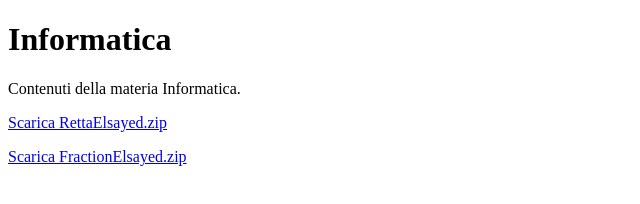
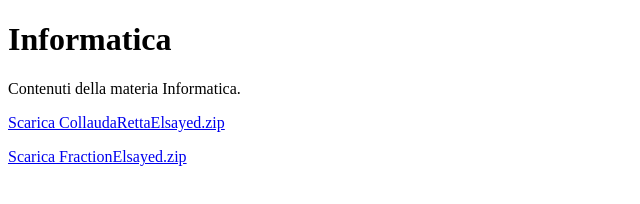
Before and after one commit to mm706isoj/4BINF, a plain HTML site: page informatica.html in a window 1280 px wide. Shown: the full height of the page, 0-640 px from the left. Drawn offline with Linux system fonts and the light colour scheme.

Commit message:
Update informatica.html

```diff
--- a/informatica.html
+++ b/informatica.html
@@ -9,7 +9,7 @@
     <h1>Informatica</h1>
     <p>Contenuti della materia Informatica.</p>
     <p>
-        <a href="RettaElsayed.zip" download="RettaElsayed.zip">Scarica RettaElsayed.zip</a>
+        <a href="RettaElsayed.zip" download="CollaudaRettaElsayed.zip">Scarica CollaudaRettaElsayed.zip</a>
     </p>
     <p>
         <a href="FractionElsayed.zip" download="FractionElsayed.zip">Scarica FractionElsayed.zip</a>
```
